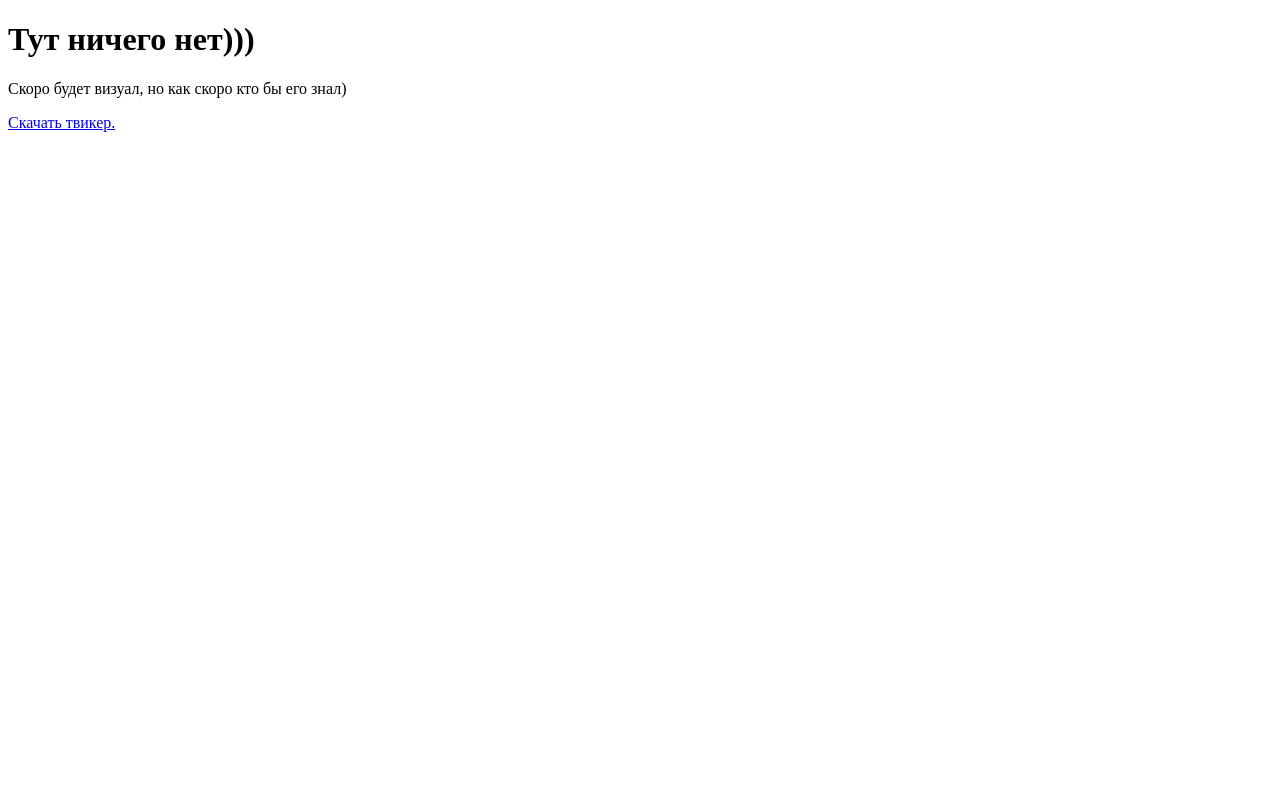
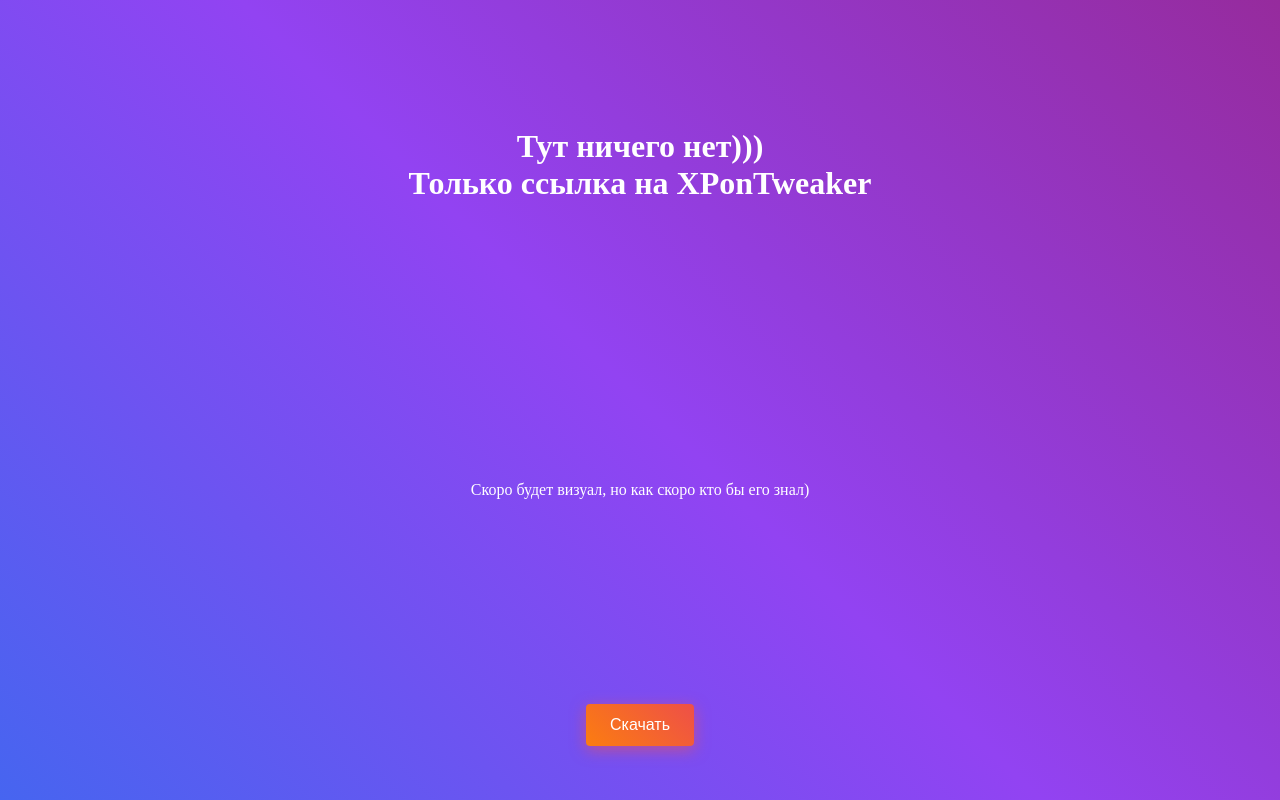
Before and after one commit to PONYASHIN/XPonTweak, a plain HTML site: page index.html in a window 1280 px wide. Drawn offline with Linux system fonts and the light colour scheme.

Commit message:
Add files via upload

```diff
--- a/index.html
+++ b/index.html
@@ -1,8 +1,27 @@
-<!DOCTYPE html>
 <html>
+ <head>
+  <link rel="stylesheet" type="text/css" href="styles.css">
+  <script src="script.js" defer></script>
+  <meta charset="utf-8">
+  <title>XPonTweak</title>
+  <style>
+   body {
+  background: linear-gradient(45deg, rgb(70, 101, 240), rgb(146, 67, 242),rgb(150, 43, 157));
+   }
+  </style>
+ </head>
 <body>
-<h1>Тут ничего нет)))</h1>
-<p>Скоро будет визуал, но как скоро кто бы его знал)</p>
-<a href= "https://github.com/PONYASHIN/XPonTweak/raw/refs/heads/main/XPonTweak.exe"> Скачать твикер.</a>
+<h1 class="center-container" style="color: white;text-align: center";>Тут ничего нет)))<br>
+  Только ссылка на XPonTweaker</h1>
+<p class="center-container" style="color: white";>Скоро будет визуал, но как скоро кто бы его знал)</p>
+<button id="downloadbutton" class="btn-gradient">Скачать</button>
+  <style>
+    body {
+      margin: 0;
+      min-height: 100vh;
+      display: grid;
+      place-items: center;
+    }
+  </style>
 </body>
 </html>
--- /dev/null
+++ b/script.js
@@ -0,0 +1,6 @@
+document.getElementById('downloadbutton').addEventListener('click', function() {
+window.location.href = 'https://github.com/PONYASHIN/XPonTweak/raw/refs/heads/main/XPonTweak.exe';
+    // Или любое другое действие:
+    // this.textContent = 'Нажато!';
+    // document.body.style.backgroundColor = 'lightblue';
+  });
--- /dev/null
+++ b/styles.css
@@ -0,0 +1,22 @@
+.center-container {
+  display: flex;
+  justify-content: center; /* горизонтально */
+  align-items: center;     /* вертикально */
+  height: 180px;           /* нужна высота */
+}
+.btn-gradient {
+  padding: 12px 24px;
+  color: white;
+  border: none;
+  border-radius: 4px;
+  cursor: pointer;
+  font-size: 16px;
+  background: linear-gradient(45deg, #ff8a00, #e52e71);
+  background-size: 200% 200%;
+  transition: 0.5s;
+  box-shadow: 0 4px 15px 0 rgba(232, 81, 90, 0.6);
+}
+
+.btn-gradient:hover {
+  background-position: right center;
+}
```
